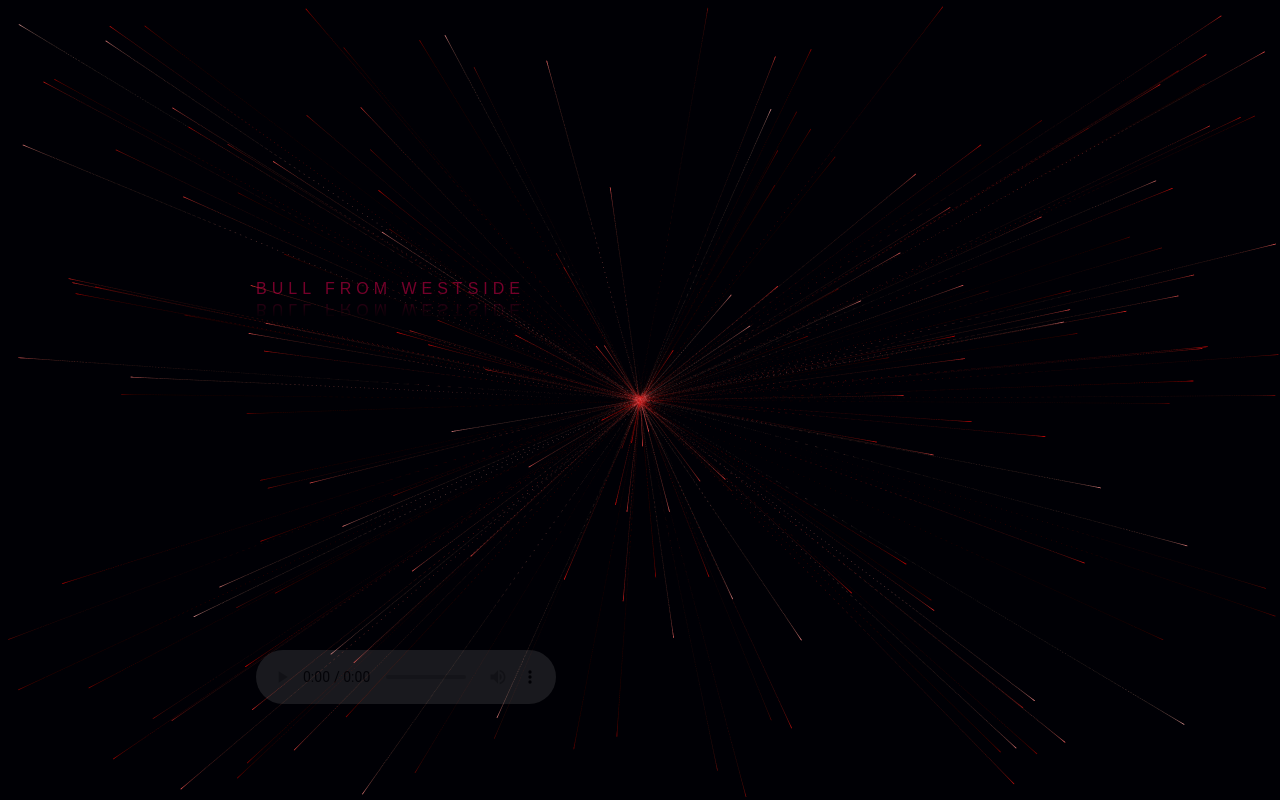
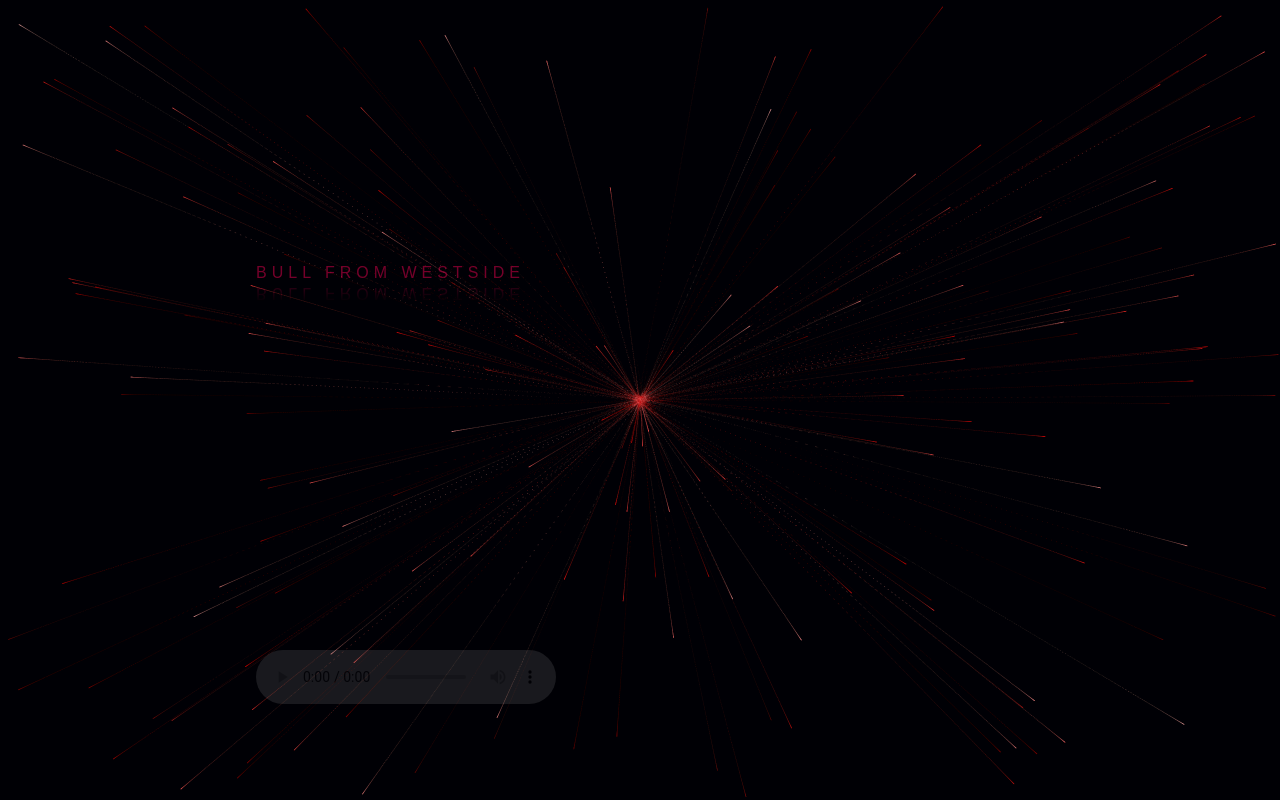
Before and after one commit to nguyenthanhdang1998/wst, a plain HTML site: page index.html in a window 1280 px wide. Drawn offline with nearby package versions, Linux system fonts and the light colour scheme; animation ran at ten frames a second.

Commit message:
Update index.html

```diff
--- a/index.html
+++ b/index.html
@@ -21,7 +21,7 @@
             position: absolute ;
             z-index: 2;
             left: 20%;
-            top: 35%;
+            top: 33%;
             letter-spacing: 5px;
             font-family: Arial, Helvetica, sans-serif;
             font-size: 100%;
```
